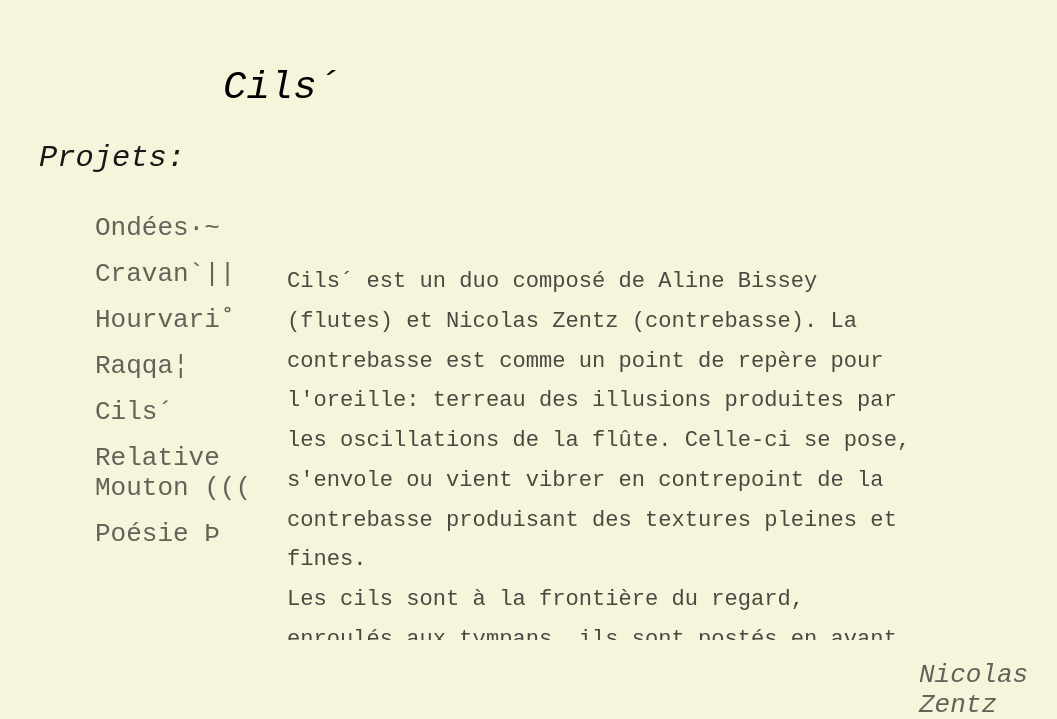
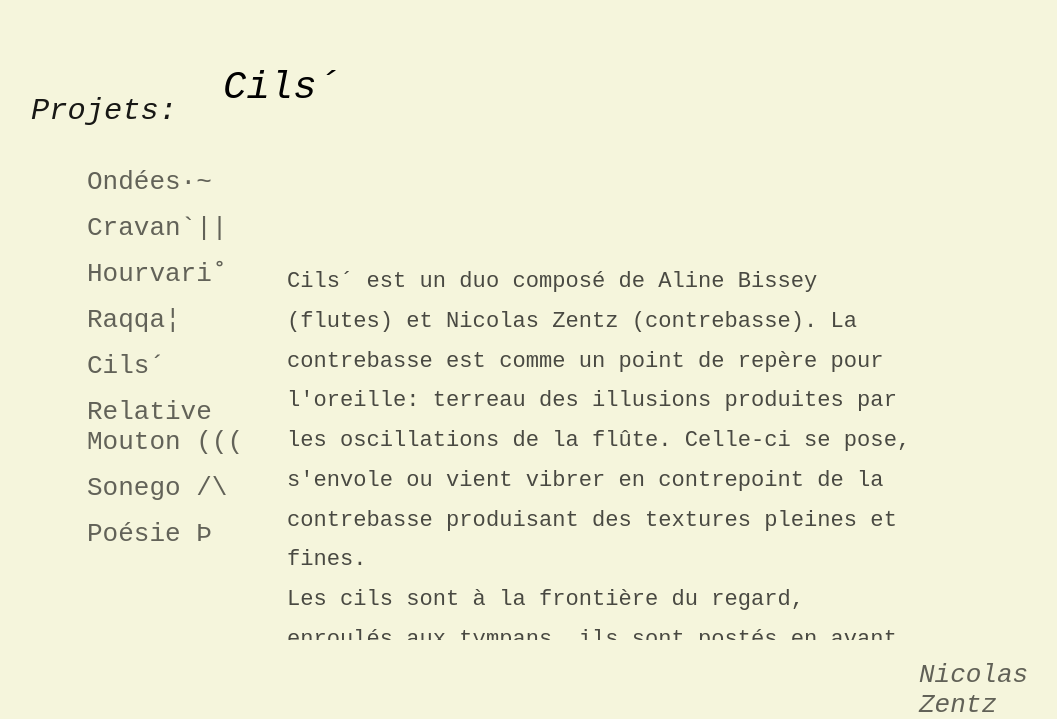
Before and after one commit to nclsz/portfolio, a plain HTML site: page pages/cils.html in a window 1280 px wide. Shown: the top 719 px of the page, without its empty margins (33-1090 px from the left). Drawn offline with Linux system fonts and the light colour scheme.

Commit message:
Mise a jour

```diff
--- a/pages/cils.html
+++ b/pages/cils.html
@@ -19,6 +19,7 @@
             <li><a href="raqqa.html">Raqqa¦</a></li>
             <li><a href="cils.html">Cils´</a></li>
             <li><a href="relativemouton.html">Relative Mouton (((</a></li>
+            <li><a href="sonego.html">Sonego /\</a></li>
             <li><a href="poesie.html">Poésie Þ</a></li>
         </ul>
     </div>
--- a/style/style.css
+++ b/style/style.css
@@ -63,8 +63,8 @@ td {
 
 .menu {
     position: fixed;
-    margin-top: 8%;
-    margin-left: 5%;
+    top: 8%;
+    left: 5%;
     font-size: 200%;
 }
 
```
Also changed, not shown: pages/hourvari.html (+1 -1 lines), pages/ondees.html (+1 -1 lines).
